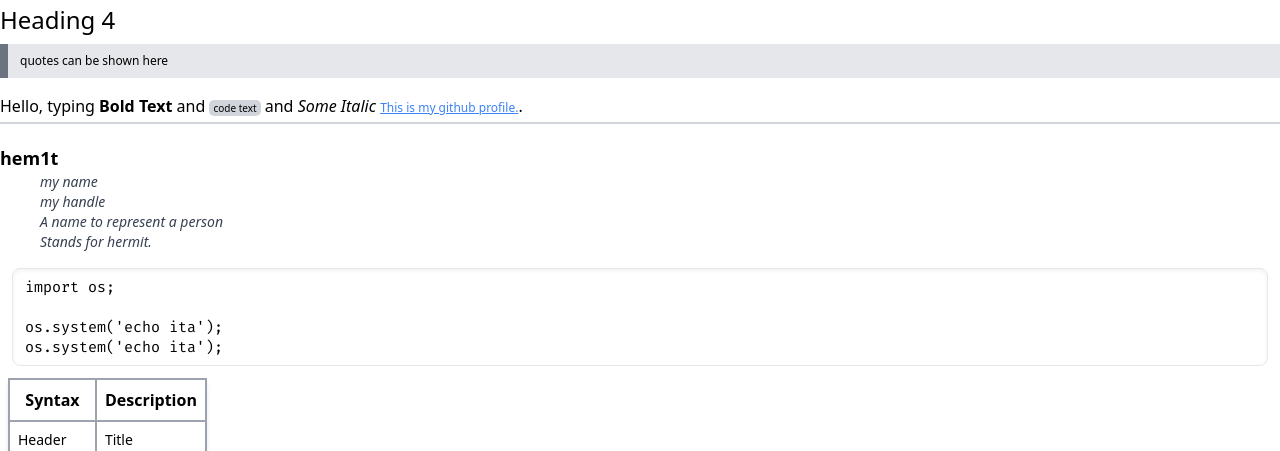
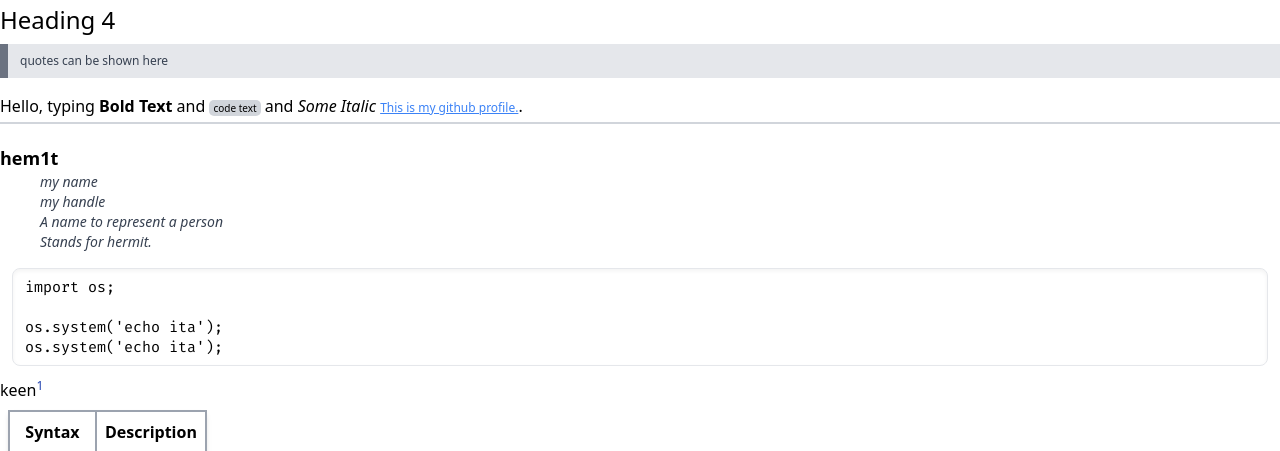
Before and after one commit to hem1t/markdown-parser-react, a React (Vite) app: page / in a window 1280 px wide. Shown: the top 451 px of the page. Built offline with nearby package versions, Linux system fonts and the light colour scheme.

Commit message:
footnote

```diff
--- a/src/App.tsx
+++ b/src/App.tsx
@@ -3,6 +3,7 @@ import { Bold } from "./markdown_components/Bold";
 import { Code } from "./markdown_components/Code";
 import { CodeBlock } from "./markdown_components/CodeBlock";
 import { DefinitionList } from "./markdown_components/DefinitionList";
+import { Footnote } from "./markdown_components/Footnote";
 import { Heading } from "./markdown_components/Heading";
 import { HorizontalLine } from "./markdown_components/HorizontalLine";
 import { ImageTag } from "./markdown_components/ImageTag";
@@ -39,6 +40,7 @@ const App = () => {
       <CodeBlock
         text={`import os;\n\nos.system('echo ita');\nos.system('echo ita');`}
       />
+      keen<Footnote text="1" desc="keen has some meaning in this article!" />
       <Table
         heads={["Syntax", "Description"]}
         rows={[
--- /dev/null
+++ b/src/markdown_components/Footnote.tsx
@@ -0,0 +1,36 @@
+import { useState } from "react";
+import { useThemeContext } from "../themes/themes";
+
+interface Prop {
+  text: string;
+  desc: string;
+}
+
+export const Footnote = ({ text, desc }: Prop) => {
+  let [open, setOpen] = useState(false);
+  let theme = useThemeContext();
+
+  return (
+    <div className={"relative inline " + theme.footnote.text}>
+      <sup
+        onMouseEnter={() => {
+          setOpen(true);
+        }}
+        onMouseLeave={() => {
+          setOpen(false);
+        }}
+      >
+        {text}
+      </sup>
+      <div
+        className={
+          "absolute flex items-center text-center overflow-y-scroll " +
+          theme.footnote.floatbox +
+          (open ? " block" : " hidden")
+        }
+      >
+        {desc}
+      </div>
+    </div>
+  );
+};
--- a/src/themes/themes.tsx
+++ b/src/themes/themes.tsx
@@ -12,7 +12,7 @@ class Theme {
   blockquote = {
     block: "bg-gray-200",
     bar: "w-2 bg-gray-500",
-    text: "ml-3 text-[12px] my-2",
+    text: "ml-3 text-[12px] my-2 text-gray-700",
   };
   ordered = {
     ol: "list-inside list-decimal border w-fit py-3 px-[10.5px]",
@@ -40,6 +40,11 @@ class Theme {
     elems: "text-sm",
     elem: "border-gray-400",
   };
+  footnote = {
+    text: "cursor-pointer text-blue-800 select-none",
+    floatbox:
+      "shadow-float rounded-xl left-[-10px] h-28 w-40 bg-white text-black",
+  };
 }
 
 class DarkTheme implements Theme {}
--- a/tailwind.config.js
+++ b/tailwind.config.js
@@ -11,6 +11,9 @@ content: [
           '"Fira Code"',
           '"Source Code Pro"',
         ]
+      },
+      boxShadow: {
+        float: "0px 0px 10px rgba(0, 0, 0, 0.5)"
       }
     },
   },
```
